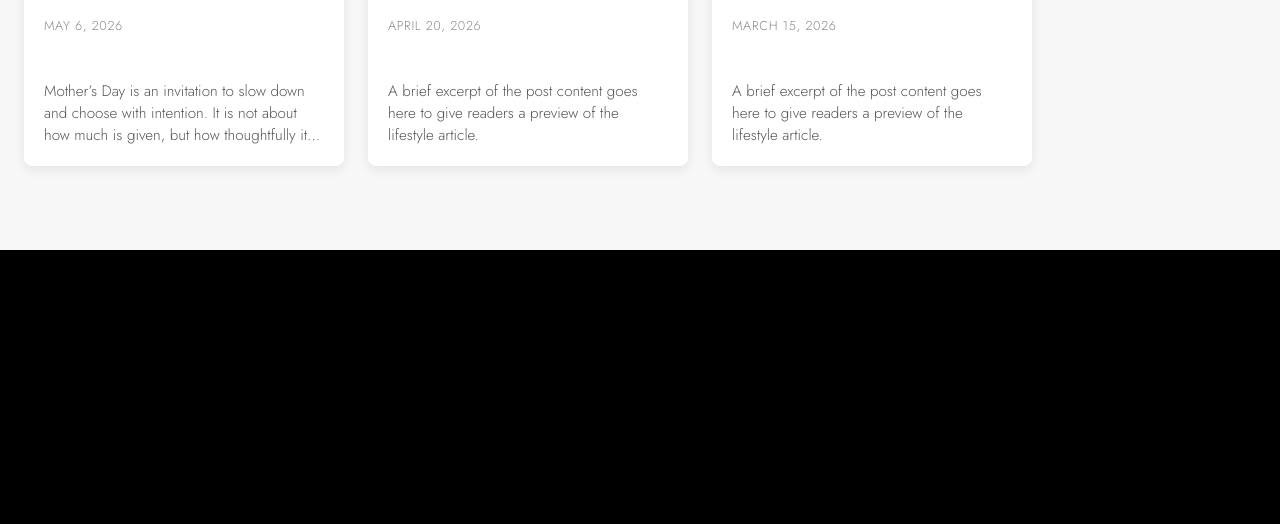
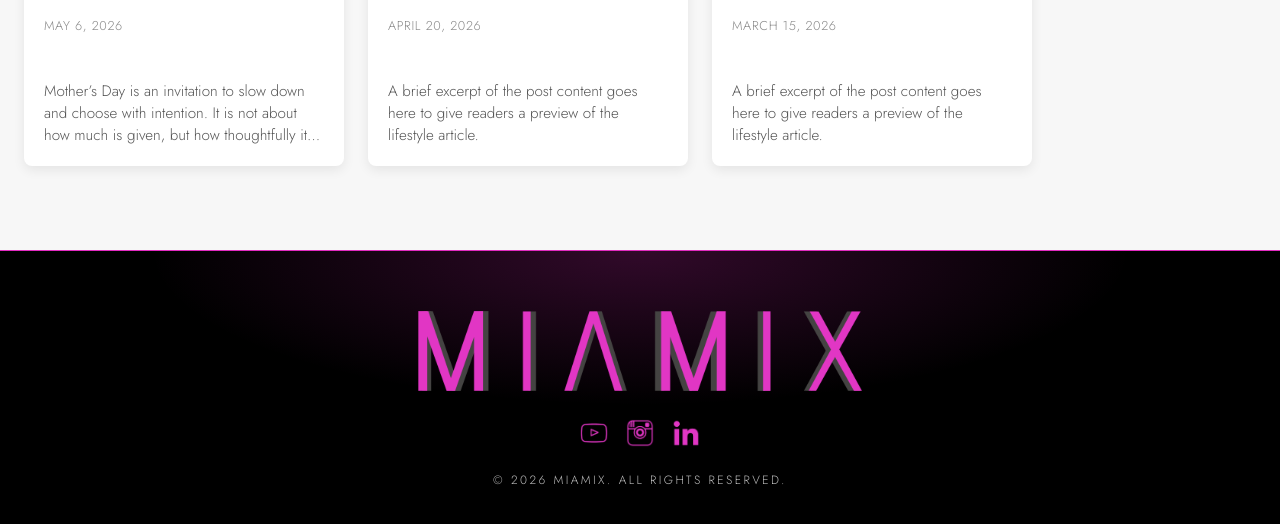
Before and after one commit to MIAMIX-io/MIAMIX.VIP-Site, a Jekyll site: the page built from curated-lifestyle.html, in a window 1280 px wide and 900 px high, scrolled down 2796 px, cut to the strip 351-875 px from the top of the window. Built offline with Jekyll 4.4.1, drawn with Linux system fonts in a browser that asks for light colours; before the commit the page ends 3397 px from its top, so only the background shows below that; some of the changed text lies outside the part shown.

Commit message:
Update curated-lifestyle.html

```diff
--- a/curated-lifestyle.html
+++ b/curated-lifestyle.html
@@ -112,6 +115,8 @@
 </head>
 <body>
 
+        {% include header.html %}
+
     <!-- Rotation: hero black, gallery stone, bio black, articles start stone -->
     <section class="band band--black creator-hero">
         <div class="wrap">
@@ -194,6 +199,8 @@
         </div>
     </section>
 
+    {% include footer.html %}
+
     <script src="/assets/js/nav.js" defer></script>
 </body>
 </html>
```
Also changed, not shown: other parts of curated-lifestyle.html (+3 -0 lines).
